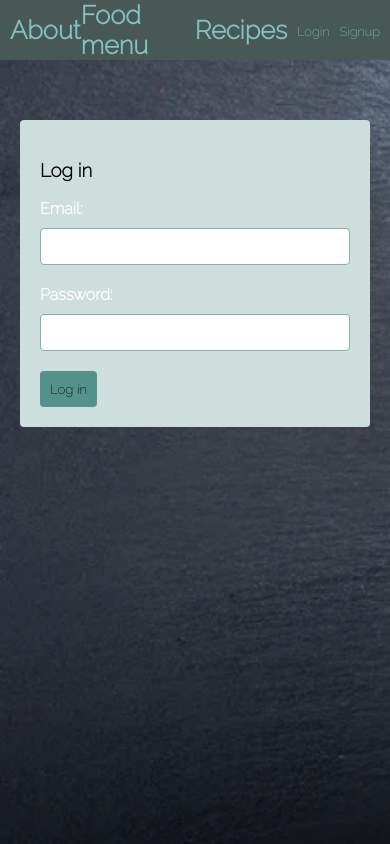
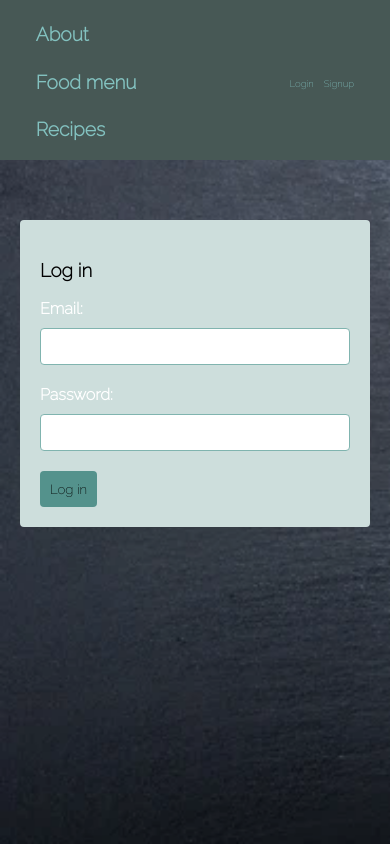
Before and after one commit to p-valenti/menu, a React (Create React App) app in the folder frontend/: page /login in a window 390 px wide. Built offline with nearby package versions, Linux system fonts and the light colour scheme.

Commit message:
Add media to css

```diff
--- a/frontend/src/components/Navbar.js
+++ b/frontend/src/components/Navbar.js
@@ -12,16 +12,16 @@ export const Navbar = () => {
   return (
     <header>
       <div className="container">
-        <Link to="/">
+        <Link className="item1" to="/">
           <h1>About</h1>
         </Link>
-        <Link to="/menus">
+        <Link className="item2" to="/menus">
           <h1>Food menu</h1>
         </Link>
-        <Link to="/recipes">
+        <Link className="item3" to="/recipes">
           <h1>Recipes</h1>
         </Link>
-        <nav>
+        <nav className="item4">
           {user && (
             <div>
               <span>{user.email}</span>
--- a/frontend/src/index.css
+++ b/frontend/src/index.css
@@ -7,14 +7,16 @@
   --primary: #1182ac;
   --error: #7e3430;
 }
-body, html {
-  /* background: #c74949; */
+html {
   background-image: url("./bg.jpg");
   background-size: cover;
   background-repeat: no-repeat;
+  min-height: 100%;
+}
+body {
   margin: 0;
   font-family: 'Raleway', sans-serif;
-  height: 100%;
+  /* height: 100%; */
 }
 header {
   background: rgb(71, 88, 85);
@@ -41,8 +43,6 @@ header a {
 .about {
   color: #ffefef;
   font-size: 40px;
-  background-size: cover;
-
 }
 .about a {
   text-decoration: none;
@@ -52,7 +52,7 @@ header a {
 
 .home {
   display: grid;
-  grid-template-columns: 3fr 1fr;
+  grid-template-columns: 3fr 2fr;
   gap: 100px;
 }
 .menu-details {
@@ -118,7 +118,7 @@ form button {
   padding: 20px;
   position: relative;
   box-shadow: 2px 2px 5px rgba(0,0,0,0.05);
-  margin-bottom: -10px;
+  /* margin-bottom: -10px; */
 }
 div.error {
   padding: 10px;
@@ -161,7 +161,40 @@ form.signup, form.login {
 .link {
   width: 250px;
 }
-.menus {
-  background-position: cover;
-
+@media only screen and (max-width: 670px) {
+  header a {
+    color: rgb(131, 194, 192);
+    text-decoration: none;
+    font-size: 0.6em;
+  }
+  .home {
+    display: grid;
+    grid-template-columns: 2fr 2fr;
+    gap: 100px;
+  }
 }
+@media only screen and (max-width: 500px) {
+  header .container {
+    margin: 0 auto;
+    padding: 10px -0;
+    display: block;
+    height: 140px;
+    display: grid;
+  }
+  .item1 {
+    grid-column: 1 / 2;
+  }
+  .item2 {
+    grid-column: 1 / 2;
+  }
+  .item3 {
+    grid-column: 1 / 2;
+  }
+  .item4 {
+    grid-column: 3 / 4;
+    grid-row: 1 / 4;
+  }
+  .home {
+    display: block;
+  }
+}
```
